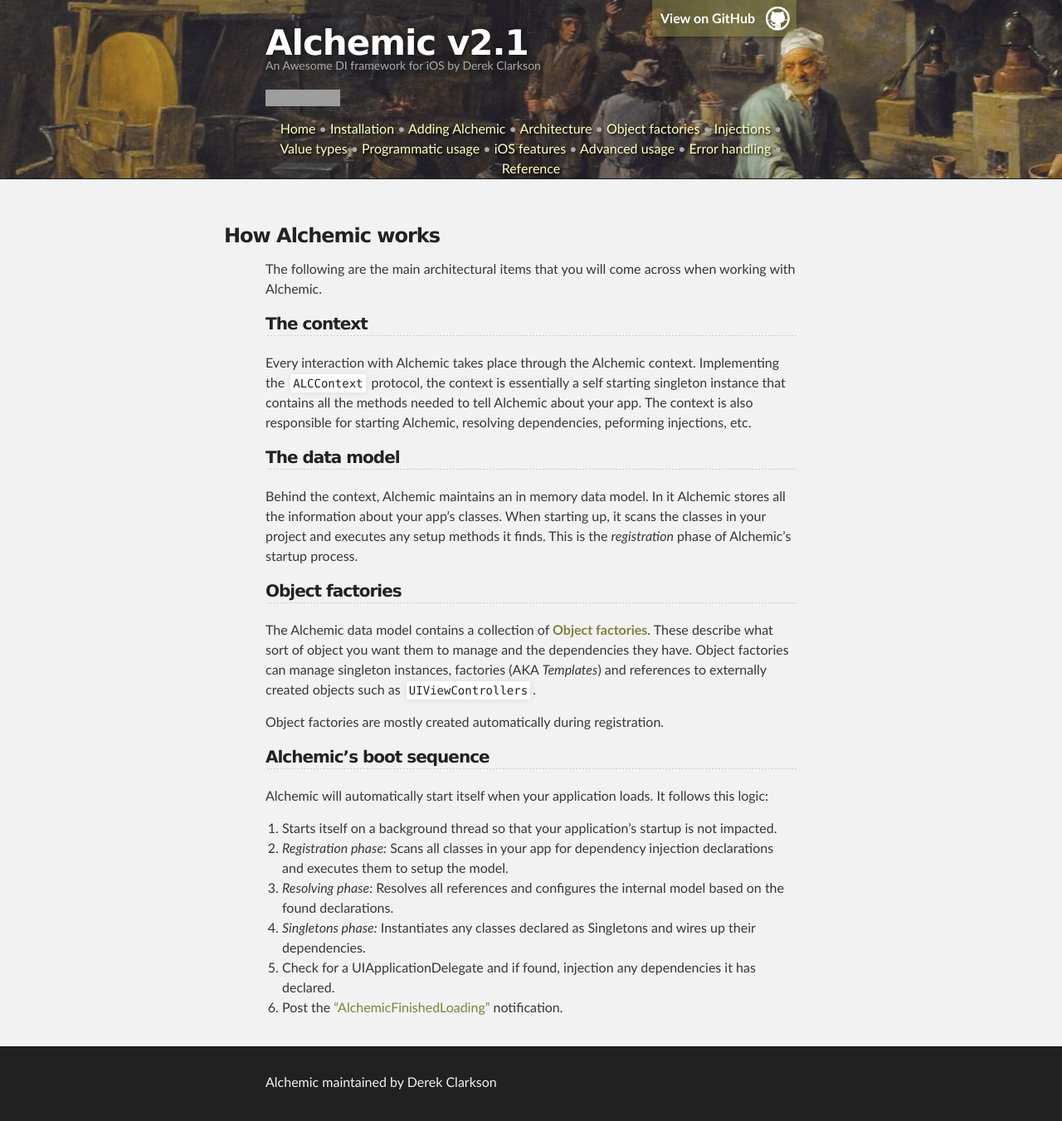
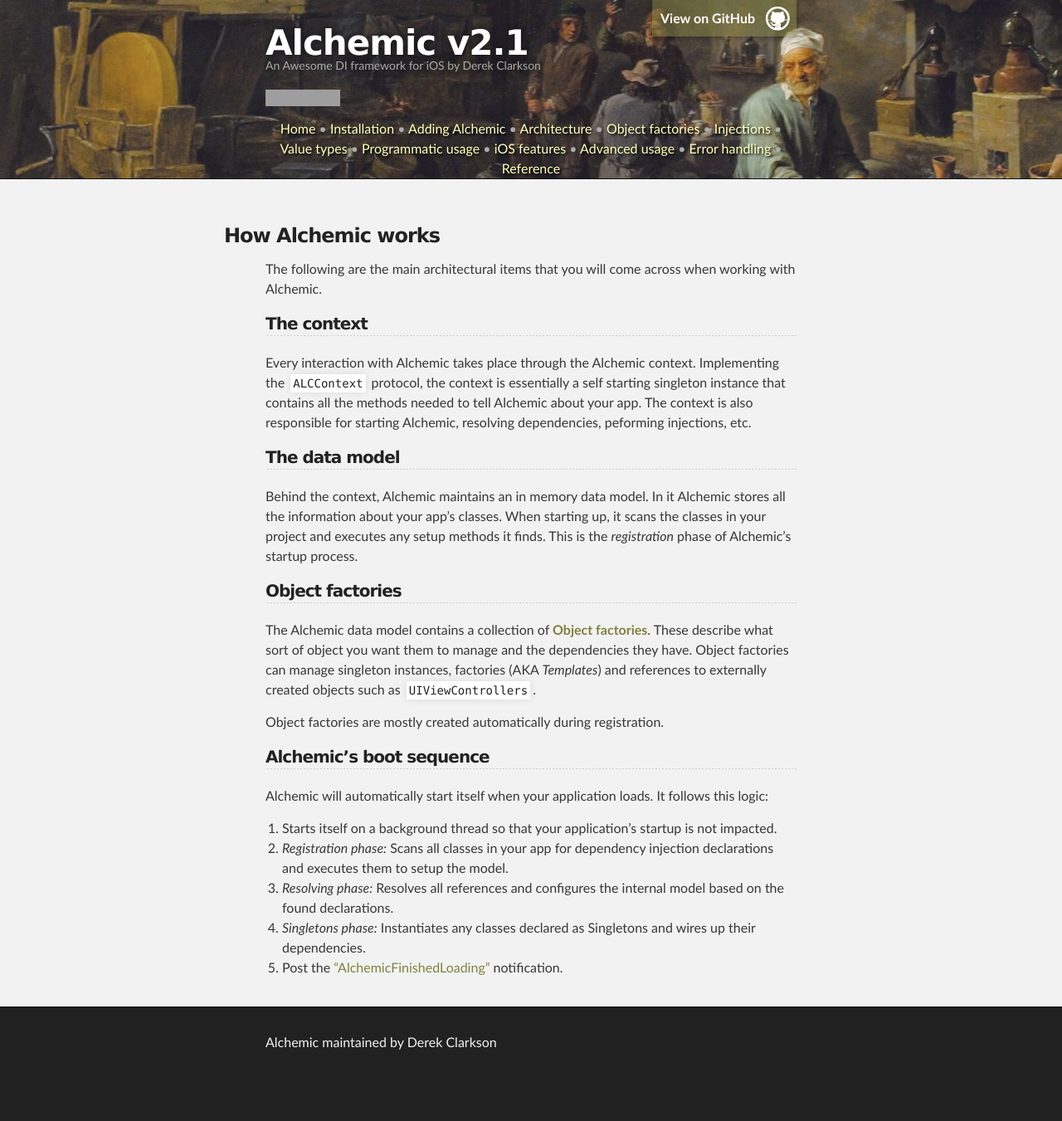
Before and after one commit to drekka/Alchemic, a Jekyll site: the page built from components.md, in a window 1280 px wide. Shown: the whole page at 83% size. Built offline with Jekyll 4.4.1, drawn with Linux system fonts in a browser that asks for light colours; after the commit the page ends 1303 px from its top, so only the background shows below that; grey boxes are pictures that could not be loaded.

Commit message:
Updating

```diff
--- a/components.md
+++ b/components.md
@@ -28,5 +28,4 @@
 2. _Registration phase:_ Scans all classes in your app for dependency injection declarations and executes them to setup the model.
 3. _Resolving phase:_ Resolves all references and configures the internal model based on the found declarations.
 3. _Singletons phase:_ Instantiates any classes declared as Singletons and wires up their dependencies.
-4. Check for a UIApplicationDelegate and if found, injection any dependencies it has declared.
-5. Post the ["AlchemicFinishedLoading"](#finished-loading) notification.
+4. Post the ["AlchemicFinishedLoading"](#finished-loading) notification.
```
